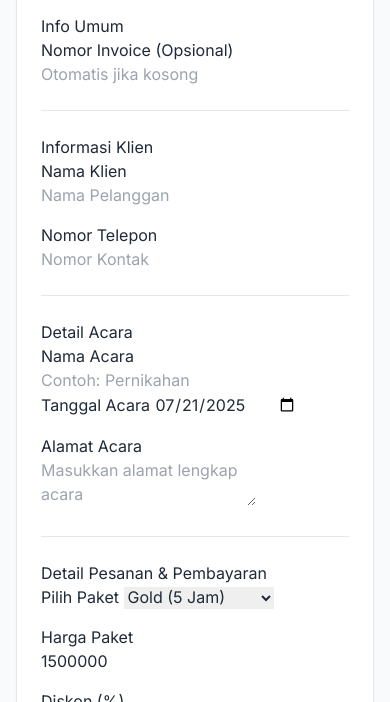
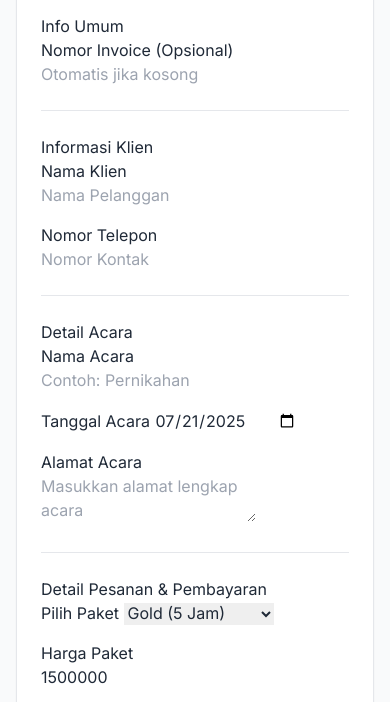
Before and after one commit to Rzep15/invoice-s2m, a plain HTML site: page index.html in a window 390 px wide. Shown: the part 115-817 px from the top of the page. Drawn offline with nearby package versions, Linux system fonts and the light colour scheme.

Commit message:
Update index.html

```diff
--- a/index.html
+++ b/index.html
@@ -89,8 +89,7 @@
                         <!-- Event Details -->
                         <div class="border-t border-gray-200 pt-6">
                             <h3 class="section-title">Detail Acara</h3>
-                            <div class="space-y-4">
-                                <div class="grid grid-cols-1 md:grid-cols-2 gap-x-6">
+                            <div class="grid grid-cols-1 md:grid-cols-2 gap-x-6 gap-y-4">
                                 <div>
                                     <label for="eventName" class="form-label">Nama Acara</label>
                                     <input type="text" id="eventName" placeholder="Contoh: Pernikahan" class="form-input">
@@ -99,8 +98,7 @@
                                     <label for="eventDate" class="form-label">Tanggal Acara</label>
                                     <input type="date" id="eventDate" class="form-input">
                                 </div>
-                                </div>
-                                <div>
+                                <div class="md:col-span-2">
                                     <label for="eventAddress" class="form-label text-center">Alamat Acara</label>
                                     <textarea id="eventAddress" rows="2" placeholder="Masukkan alamat lengkap acara" class="form-input"></textarea>
                                 </div>
```
Lines whose indentation alone changed are shown as unchanged.
